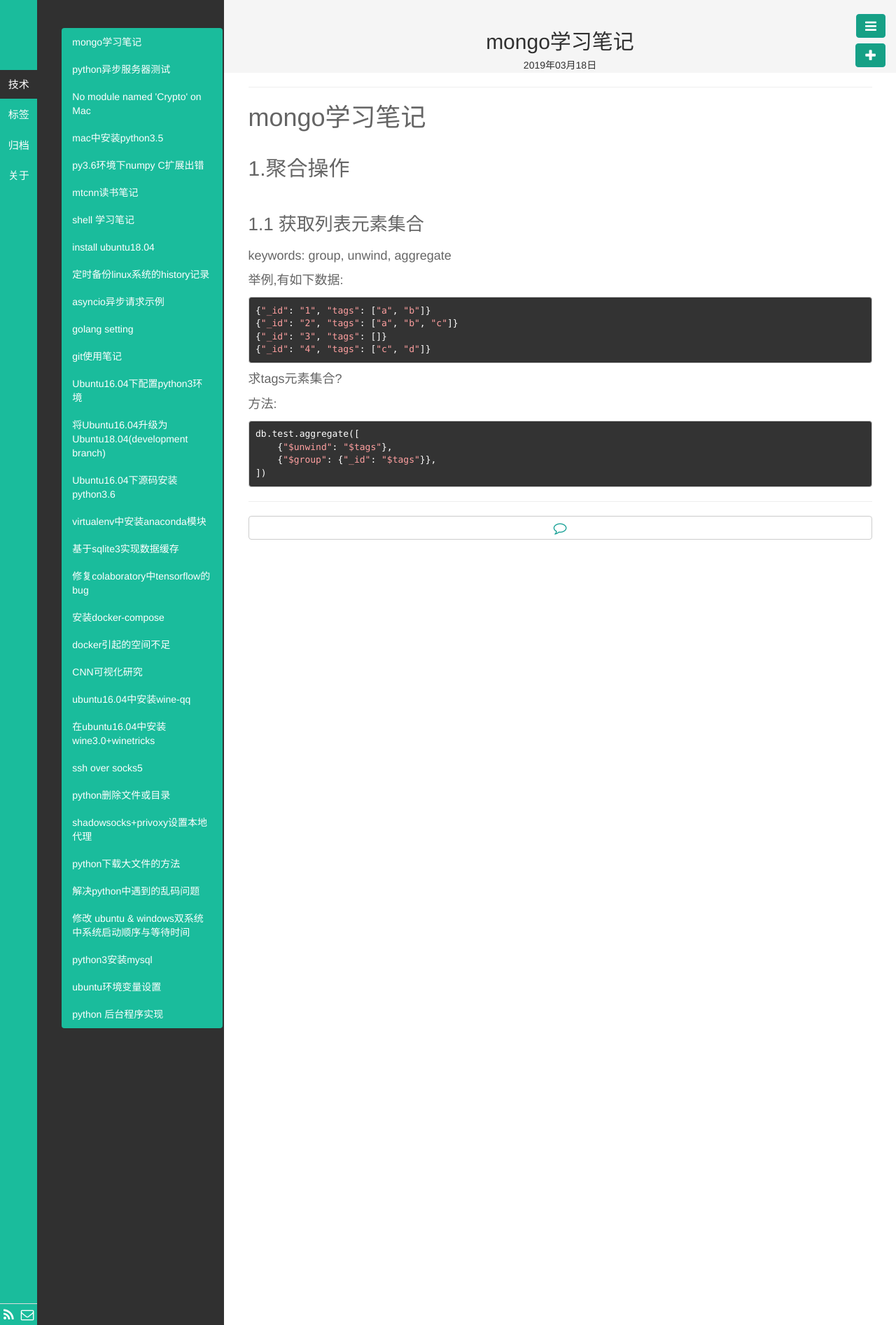
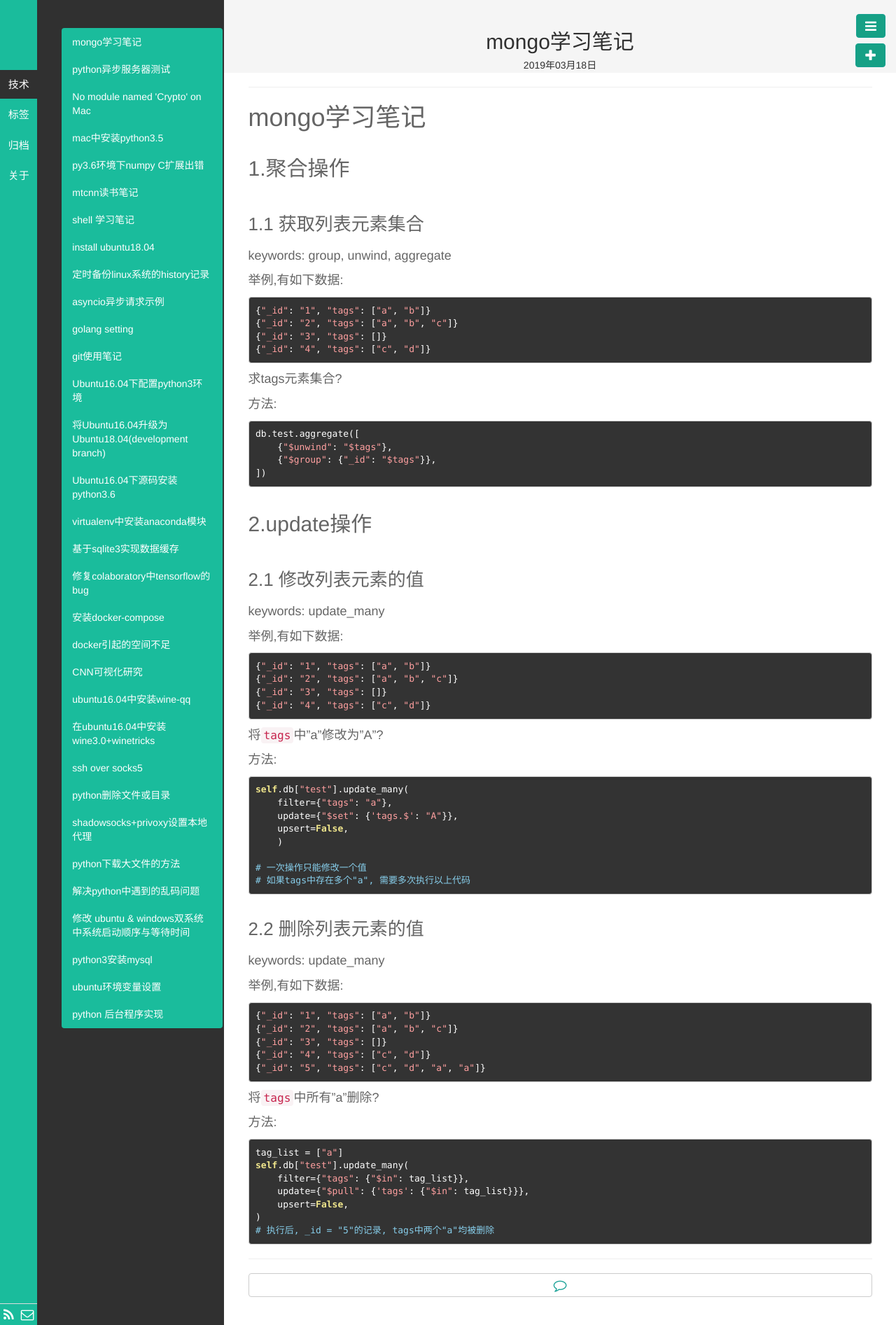
Before and after one commit to fengrk/frkhit.github.io, a Jekyll site: the page built from _posts/blog/2019-03-18-mongo_note.md, in a window 1280 px wide. Shown: the whole page at 70% size. Built offline with Jekyll 4.4.1, drawn with Linux system fonts in a browser that asks for light colours; Markdown is read by kramdown in place of the engine named in the settings.

Commit message:
Update 2019-03-18-mongo_note.md

````diff
--- a/_posts/blog/2019-03-18-mongo_note.md
+++ b/_posts/blog/2019-03-18-mongo_note.md
@@ -32,3 +32,56 @@ db.test.aggregate([
     {"$group": {"_id": "$tags"}},
 ])
 ```
+
+
+## 2.update操作
+
+### 2.1 修改列表元素的值
+keywords: update_many
+
+举例,有如下数据:
+```
+{"_id": "1", "tags": ["a", "b"]}
+{"_id": "2", "tags": ["a", "b", "c"]}
+{"_id": "3", "tags": []}
+{"_id": "4", "tags": ["c", "d"]}
+```
+将`tags`中"a"修改为"A"?
+
+方法:
+
+```
+self.db["test"].update_many(
+    filter={"tags": "a"},
+    update={"$set": {'tags.$': "A"}},
+    upsert=False,
+    )
+
+# 一次操作只能修改一个值
+# 如果tags中存在多个"a", 需要多次执行以上代码
+```
+
+### 2.2 删除列表元素的值
+keywords: update_many
+
+举例,有如下数据:
+```
+{"_id": "1", "tags": ["a", "b"]}
+{"_id": "2", "tags": ["a", "b", "c"]}
+{"_id": "3", "tags": []}
+{"_id": "4", "tags": ["c", "d"]}
+{"_id": "5", "tags": ["c", "d", "a", "a"]}
+```
+将`tags`中所有"a"删除?
+
+方法:
+
+```
+tag_list = ["a"]
+self.db["test"].update_many(
+    filter={"tags": {"$in": tag_list}},
+    update={"$pull": {'tags': {"$in": tag_list}}},
+    upsert=False,
+)
+# 执行后, _id = "5"的记录, tags中两个"a"均被删除
+```
````
